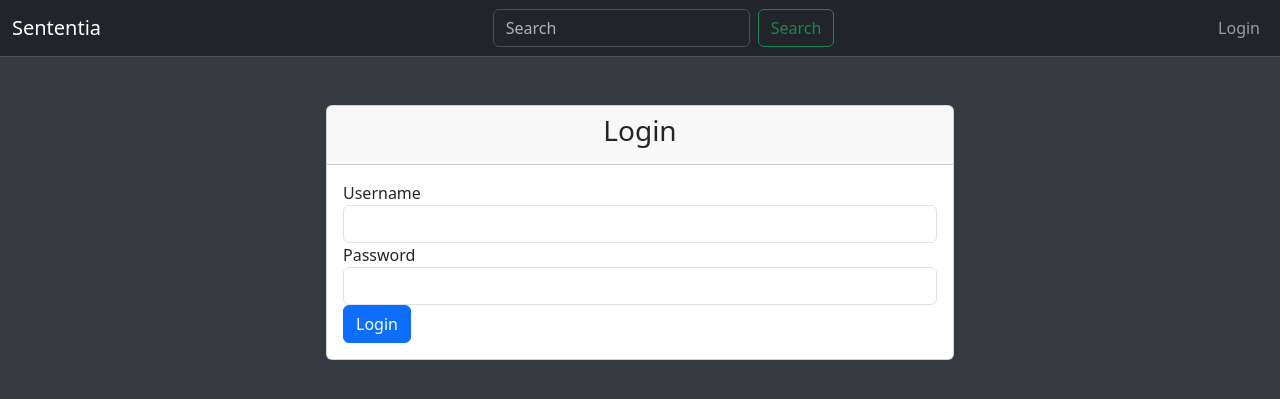
After one commit to rimorcoder/python_personal_blog, a Flask app: page /auth/login in a window 1280 px wide. The commit adds this page. Shown: the top 399 px of the page. Run offline with Flask 3, Linux system fonts and the light colour scheme.

Commit message:
add auth

```diff
--- a/app/config.py
+++ b/app/config.py
@@ -1,4 +1,7 @@
+import os
 class Config:
     ENV = 'development'
     SQLALCHEMY_DATABASE_URI='sqlite:///site.db'
     SQLALCHEMY_TRACK_MODIFICATIONS = False
+    SESSION_TYPE = 'filesystem'
+    SECRET_KEY = os.getenv('SECRET_KEY', 'default_secret_key')
--- /dev/null
+++ b/app/extensions.py
@@ -0,0 +1,6 @@
+from flask_login import LoginManager
+from flask_sqlalchemy import SQLAlchemy
+
+login_manager = LoginManager()
+
+db = SQLAlchemy()
--- a/app/models/Blog.py
+++ b/app/models/Blog.py
@@ -1,6 +1,5 @@
-from flask_sqlalchemy import SQLAlchemy
 from datetime import datetime, timezone
-db = SQLAlchemy()
+from ..extensions import db
 
 class Blog(db.Model):
     id = db.Column(db.Integer, primary_key=True)
--- /dev/null
+++ b/app/routes/auth.py
@@ -0,0 +1,34 @@
+from flask import Blueprint, render_template, request, redirect, url_for
+from flask_login import login_user, logout_user, login_required
+from werkzeug.security import check_password_hash
+from ..models.User import User
+from ..extensions import login_manager
+
+bp = Blueprint('auth', __name__, template_folder='templates', url_prefix="/auth")
+
+login_manager.login_view = 'auth/login'
+
+@login_manager.user_loader
+def load_user(user_id):
+    return User.query.get(int(user_id))
+
+@bp.route('/login', methods=['GET', 'POST'], strict_slashes=False)
+def login():
+    if request.method == 'POST':
+        username = request.form['username']
+        password = request.form['password']
+        print(f"{username} : {password}")
+        user = User.query.filter_by(username=username).first()
+        if user and check_password_hash(user.password, password):
+            login_user(user)
+            return redirect(url_for('home.home'))
+        else:
+            message = "Invalid username/password"
+            return render_template('login.html', message=message)
+    return render_template('login.html')
+
+@bp.route('/logout', strict_slashes=False)
+@login_required
+def logout():
+    logout_user()
+    return redirect(url_for('auth.login'))
--- a/app/routes/home.py
+++ b/app/routes/home.py
@@ -1,5 +1,6 @@
 from collections import defaultdict
-from flask import Blueprint, render_template, request
+from flask import Blueprint, render_template
+from flask_login import current_user
 from ..models.Blog import Blog
 
 bp = Blueprint('home', __name__, template_folder='templates')
@@ -20,4 +21,4 @@ def home():
         sorted_blogs = sorted(blogs, key=lambda x: x.updated_at, reverse=True)
         latest_blogs_by_category[category] = sorted_blogs[:5]
 
-    return render_template('home.html', latest_blogs=latest_blogs, latest_blogs_by_category=latest_blogs_by_category)
+    return render_template('home.html', user_logged_in=current_user.is_authenticated, latest_blogs=latest_blogs, latest_blogs_by_category=latest_blogs_by_category)
--- a/app/routes/search.py
+++ b/app/routes/search.py
@@ -1,5 +1,6 @@
 from flask import Blueprint, render_template, request
 from ..models.Blog import Blog
+from flask_login import current_user
 
 bp = Blueprint('search', __name__, template_folder='templates', url_prefix="/search")
 
@@ -15,4 +16,4 @@ def search():
     except Exception as e:
         print(e)
 
-    return render_template('search.html', search_results=search_results, search_query=search)
+    return render_template('search.html', user_logged_in=current_user.is_authenticated, search_results=search_results, search_query=search)
--- a/app/static/styles.css
+++ b/app/static/styles.css
@@ -21,7 +21,7 @@ a:hover {
 }
 
 /*Pop the card class when hovering over */
-.card:hover {
+.card:not(.no-hover):hover {
     transform: scale(1.05);
     transition: transform 0.3s ease;
 }
@@ -79,7 +79,13 @@ a:hover {
     text-decoration: underline;
 }
 
-
+/* For dates */
 .small-text {
     font-size: 0.8em; /* Adjust the value as needed */
 }
+
+/* For table sort */
+.sortable:hover {
+    cursor: pointer;
+    text-decoration: underline;
+}
--- a/app/templates/base.html
+++ b/app/templates/base.html
@@ -30,7 +30,16 @@
                 </form>
                 <ul class="navbar-nav ms-auto">
                     <li class="nav-item">
-                        <a class="nav-link" href="/">Login</a>
+                        {% if user_logged_in %}
+                            <a class="nav-link" href="/admin">Admin</a>
+                        {% endif %}
+                    </li>
+                    <li class="nav-item">
+                        {% if user_logged_in %}
+                            <a class="nav-link" href="/auth/logout">Logout</a>
+                        {% else %}
+                            <a class="nav-link" href="/auth/login">Login</a>
+                        {% endif %}
                     </li>
                 </ul>
             </div>
--- /dev/null
+++ b/app/templates/login.html
@@ -0,0 +1,39 @@
+{% extends "base.html" %}
+
+{% block title %}
+    My Blog
+{% endblock %}
+
+{% block content %}
+{% if message %}
+<div class="alert alert-danger" role="alert">
+    {{ message }}
+</div>
+{% endif %}
+
+<div class="container mt-5"></div>
+    <div class="row justify-content-center">
+        <div class="col-md-6">
+            <div class="card no-hover">
+                <div class="card-header">
+                    <h3 class="text-center">Login</h3>
+                </div>
+                <div class="card-body">
+                    <form action="/auth/login" method="post">
+                        <div class="form-group">
+                            <label for="username">Username</label>
+                            <input type="text" class="form-control" id="username" name="username" required>
+                        </div>
+                        <div class="form-group">
+                            <label for="password">Password</label>
+                            <input type="password" class="form-control" id="password" name="password" required>
+                        </div>
+                        <button type="submit" class="btn btn-primary btn-block">Login</button>
+                    </form>
+                </div>
+            </div>
+        </div>
+    </div>
+</div>
+
+{% endblock %}
```
Also changed, not shown: app/__init__.py (+29 -3 lines), app/models/User.py (added, +7 -0 lines), app/routes/admin.py (added, +11 -0 lines), app/routes/blog.py (+5 -3 lines), app/templates/admin.html (added, +71 -0 lines), readme.md (added).
